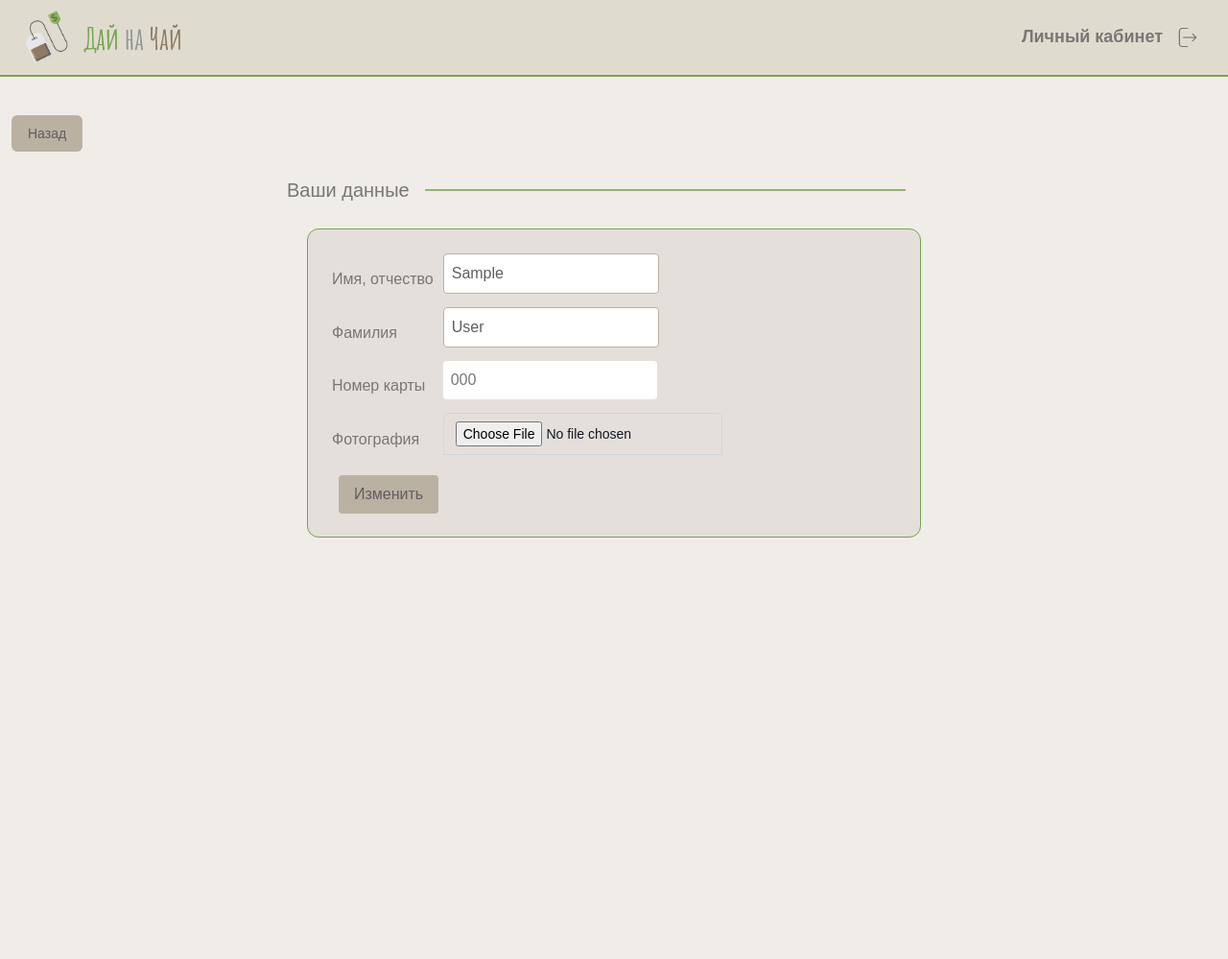
After one commit to zakhep66/tip_service, a Django app: page /editStaff/1 in a window 1280 px wide. The commit adds this page. Shown: the top 999 px of the page at 96% size. Run offline with Django 4.2, Linux system fonts and the light colour scheme; tables that the repository leaves empty hold one stand-in row (values such as "Sample post"); some libraries are stand-ins or nearby versions; some web fonts are replaced.

Commit message:
edit staff

```diff
--- a/tea_servise/forms.py
+++ b/tea_servise/forms.py
@@ -124,3 +124,9 @@ class LeaderEditForm(forms.ModelForm):
     class Meta:
         model = Leader
         fields = ["phone", "first_name", "last_name"]
+
+
+class StaffEditForm(forms.ModelForm):
+    class Meta:
+        model = Staff
+        fields = ["first_name", "last_name", "card_number", "avatar"]
--- a/tea_servise/urls.py
+++ b/tea_servise/urls.py
@@ -18,4 +18,5 @@ urlpatterns = [
     path('registration', views.RegistrationView.as_view(), name="registration"),
     path('add-branch', views.AddBranch.as_view(), name="add_branch"),
     path('editLeader/<int:id>', views.editLeader, name="editLeader"),
+    path('editStaff/<int:id>', views.editStaff, name="editStaff"),
 ]
--- a/tea_servise/views.py
+++ b/tea_servise/views.py
@@ -163,6 +163,18 @@ def editLeader(request, id):
             error = 'Форма заполнена некорректно'
     return render(request, 'editLeader.html', {'leader': leader, 'error': error})
 
+def editStaff(request, id):
+    error = ''
+    staff = Staff.objects.get(id=id)
+    if request.method == 'POST':
+        form = StaffEditForm(request.POST, instance=staff)
+        if form.is_valid():
+            form.save()
+            return redirect('leader')
+        else:
+            error = 'Форма заполнена некорректно'
+    return render(request, 'editStaff.html', {'staff': staff, 'error': error})
+
 
 class AddStaff(View):
 
--- /dev/null
+++ b/templates/editStaff.html
@@ -0,0 +1,59 @@
+{% extends 'base.html' %}
+
+{% block title %}
+    Редактирование руководителя
+{% endblock %}
+{% block content %}
+<div class="w-full grid grid-rows-2 grid-flow-col lg:items-center lg:w-auto mt-10">
+    <div class="w-full grid grid-rows-2 grid-flow-col lg:items-center lg:w-auto mt-10">
+        <div>
+            <button type="submit" class="group relative flex justify-center py-2 px-4 ml-3 border border-transparent text-sm font-medium rounded-md focus:outline-none focus:ring-2 focus:ring-offset-2">
+                <a href="{% url 'leader' %}">Назад</a>
+              </button>
+            <div class='w-full grid grid-cols-1 md:grid-cols-12 items-center h-20'>
+                <div class="data col-start-3 col-span-2 md:grid-cols-1 ml-1">
+                    <span class="data">Ваши данные</span>
+                </div>
+                <div class="col-start-5 col-span-5 md:grid-cols-1">
+                    <div class='flex-grow line h-0.5 ml-4 mr-4'></div>
+                </div>
+            </div>
+            <div class='w-full grid grid-cols-1 md:grid-cols-12 items-center'>
+                    <div class="w-full grid grid-cols-1 col-start-4 col-span-6">
+                        <div class="card_staff p-6">
+                                <form method="post">
+                                    {% csrf_token %}
+                                    <table class="table-auto">
+                                        <tbody>
+                                            <tr>
+                                              <td><label for="first_name" class="form-label pr-2">Имя, отчество</label></td>
+                                              <td><input type="text" name="first_name" id="first_name" class="mb-3 form-control p-2 rounded" value="{{ staff.first_name }}"></td>
+                                            </tr>
+                                            <tr>
+                                                <td><label for="last_name" class="form-label">Фамилия</label></td>
+                                                <td><input type="text" name="last_name" id="last_name" class="mb-3 form-control p-2 rounded" value="{{ staff.last_name }}"></td>
+                                            </tr>
+                                            <tr>
+                                                <td><label for="card" class="form-label">Номер карты</label></td>
+                                                <td><input type="text" name="card" id="card" class="mb-3 form-control p-2 rounded" value="{{ staff.card_number }}"></td>
+                                            </tr>
+                                            <tr>
+                                                <td><label for="photo" class="form-label">Фотография</label></td>
+                                                <td>
+                                                        <input type="file" placeholder="Фотография сотрудника" name="avatar"  value="{{ staff.avatar }}"
+                                                               class="appearance-none rounded-none relative block w-full px-3 py-2 border border-gray-300 placeholder-gray-500 text-gray-900 rounded-t-md focus:outline-none focus:z-10 sm:text-sm">
+                                                    <div class="mb-3">{{ f.errors }}</div>
+                                                </td>
+                                            </tr>
+                                            </tbody>
+                                    </table>
+
+                                    <button type="submit" class="mt-2 mx-2 py-2 px-4 rounded">Изменить</button>
+                                </form>
+                        </div>
+                    </div>
+            </div>
+        </div>
+    </div>
+</div>
+{% endblock %}
--- a/templates/leader.html
+++ b/templates/leader.html
@@ -19,16 +19,19 @@
                 <p>Руководитель: {{ branch.leader }}</p>
                 <h5>Сотрудники</h5>
                 <a href="{% url 'add_staff' branch.id %}">Добавить сотрудника</a>
+                <br>
                 {% for staff in branch_staff %}
                         {% if staff.id_branch.id == branch.id %}
+                        <a href="/editStaff/{{ staff.id }}">
                             {{ staff.last_name }}
                             Номер карты: {{ staff.card_number }}
                             Логин: {{ staff.user }}
+                        </a>
                         {% endif %}
                 {% endfor %}
             {% endfor %}
             <br>
-            <a  href="/editLeader/{{ leader.id }}" class="text-transfer-money">РЕДАКТИРОВАТЬ</a>
+            <a href="/editLeader/{{ leader.id }}" class="text-transfer-money">РЕДАКТИРОВАТЬ</a>
         </div>
     {% endif %}
 {% endblock %}
```
Also changed, not shown: templates/editLeader.html (+3 -35 lines).
